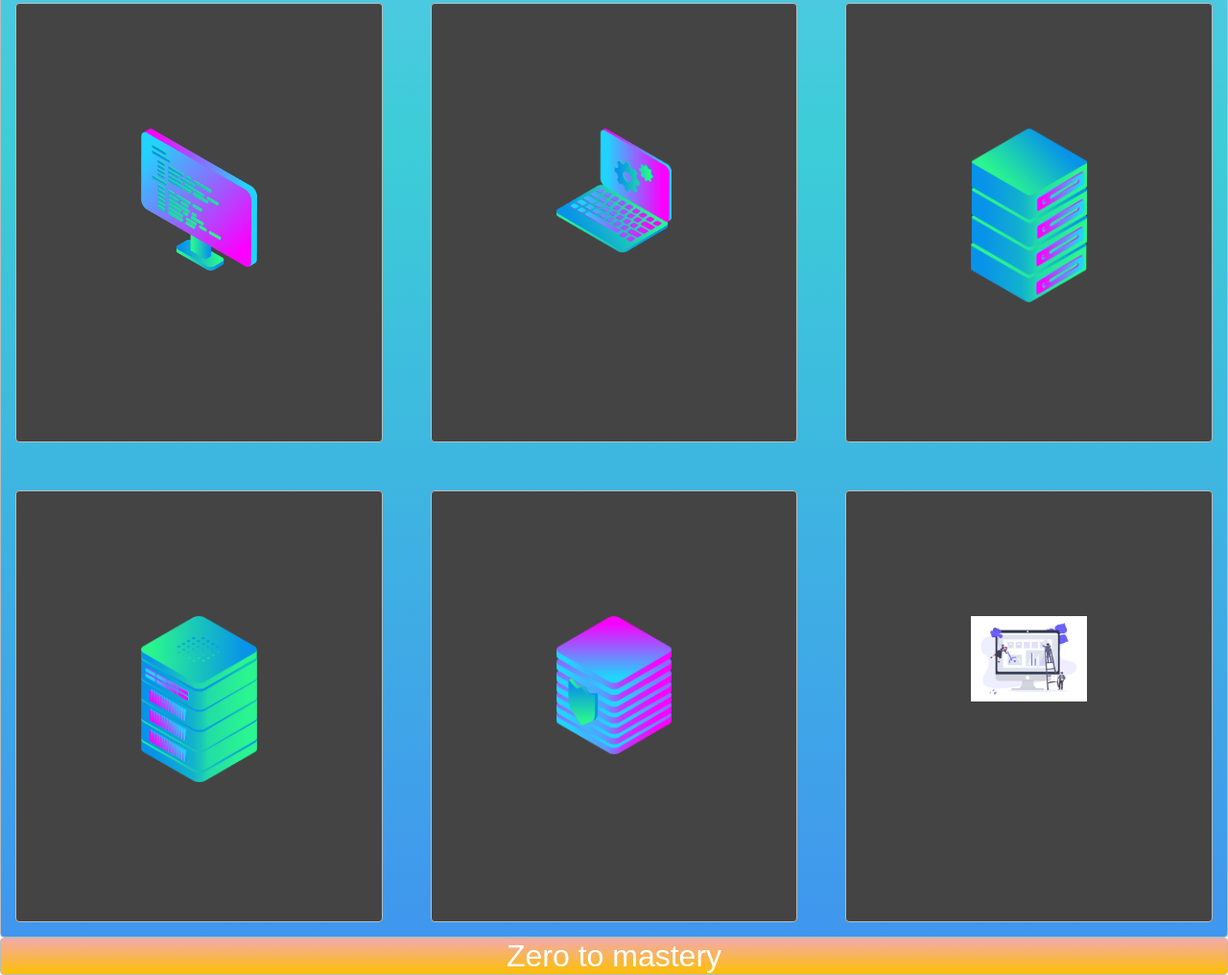
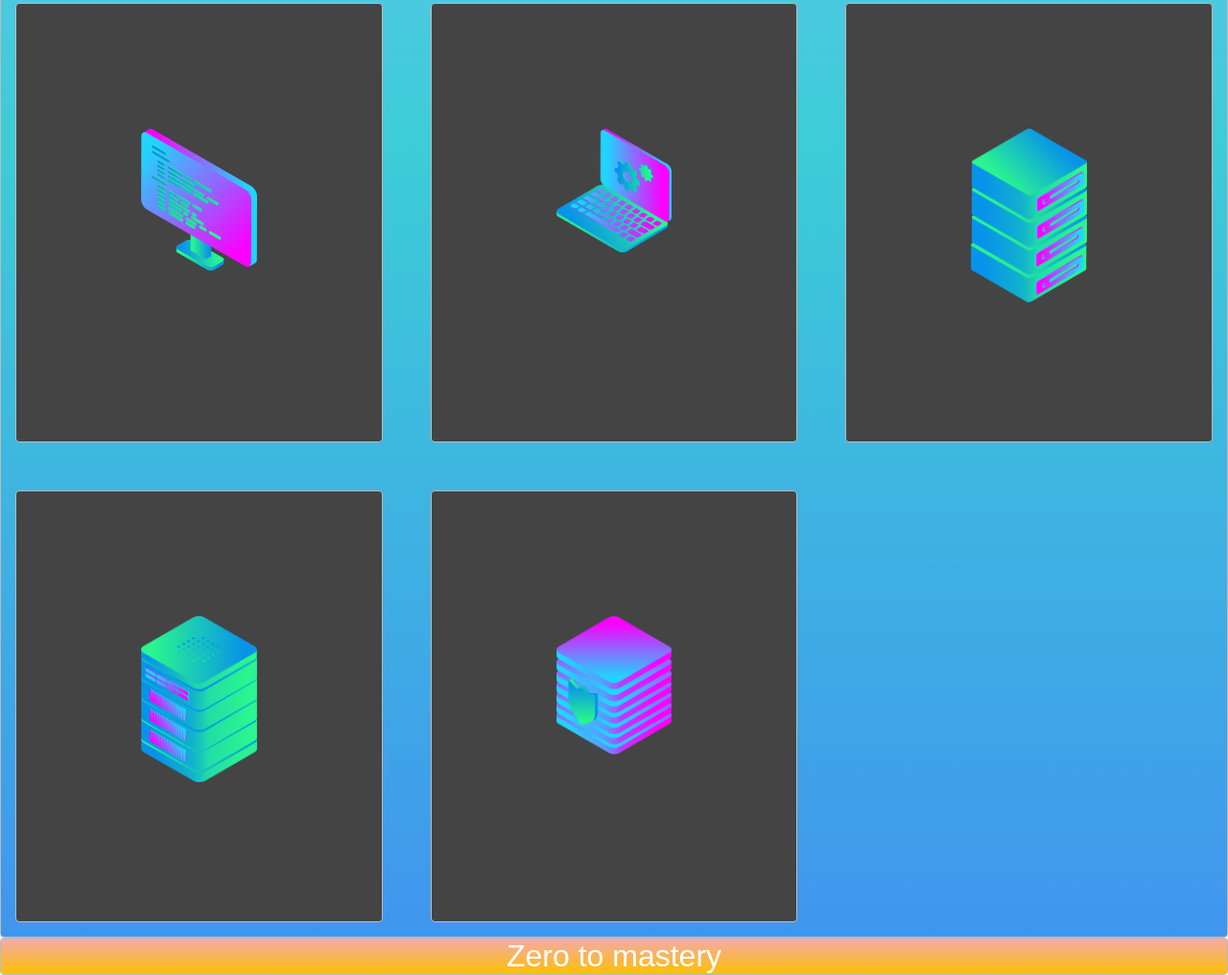
Before and after one commit to ApexaJ123/layout-master, a plain HTML site: page index.html in a window 1280 px wide. Shown: the part 904-1920 px from the top of the page at 96% size. Drawn offline with Linux system fonts and the light colour scheme.

Commit message:
Update index.html

```diff
--- a/index.html
+++ b/index.html
@@ -26,7 +26,6 @@
         <div class="box zone"><img src=".\img\server_2_2.png"></div>
         <div class="box zone"><img src=".\img\server_3.png"></div>
         <div class="box zone"><img src=".\img\server_safe_2.png"></div>
-        <div class="box zone"><img src=".\img\undraw.png"></div>
     </div>
     <footer class="zone yellow">Zero to mastery</footer>
 </body>
```
